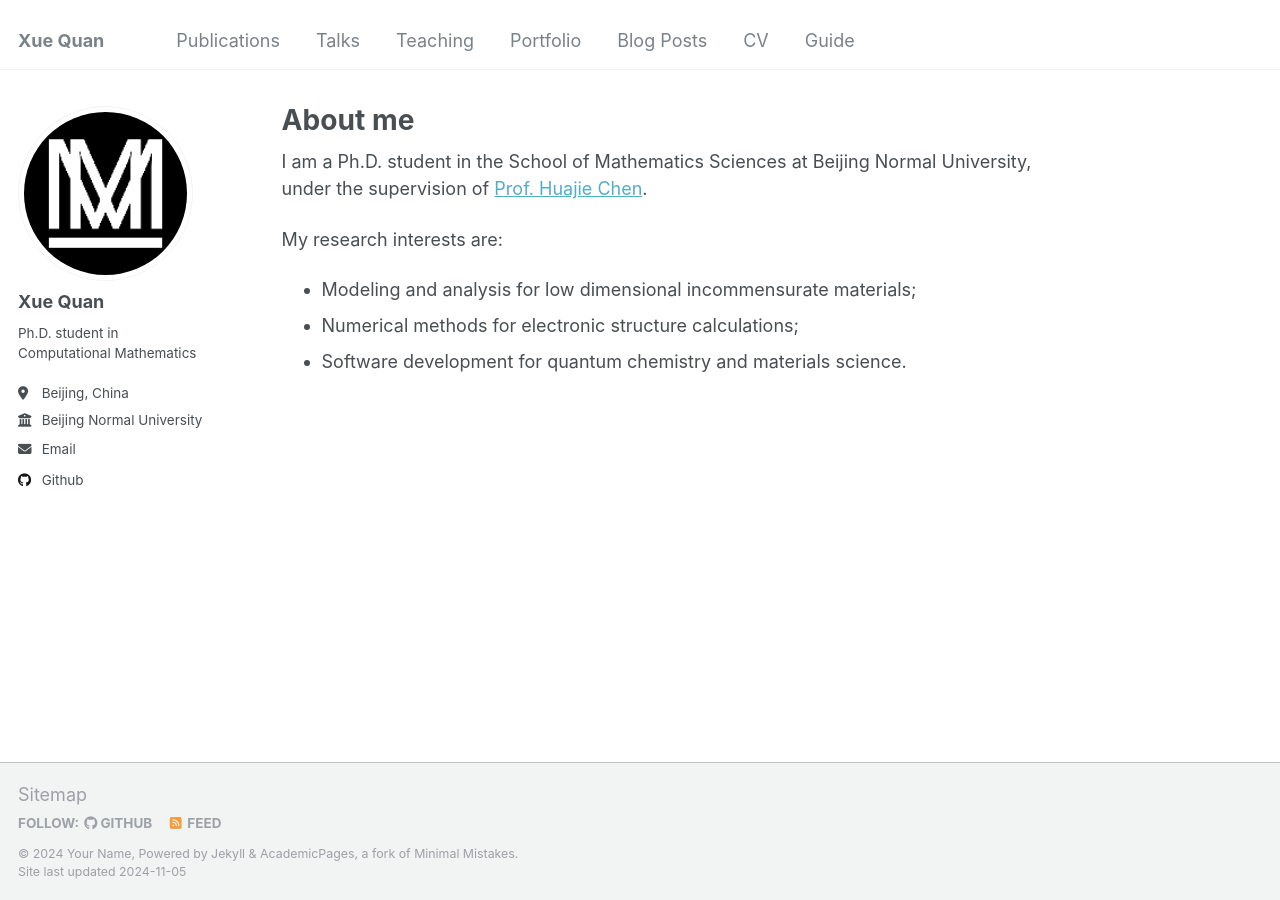
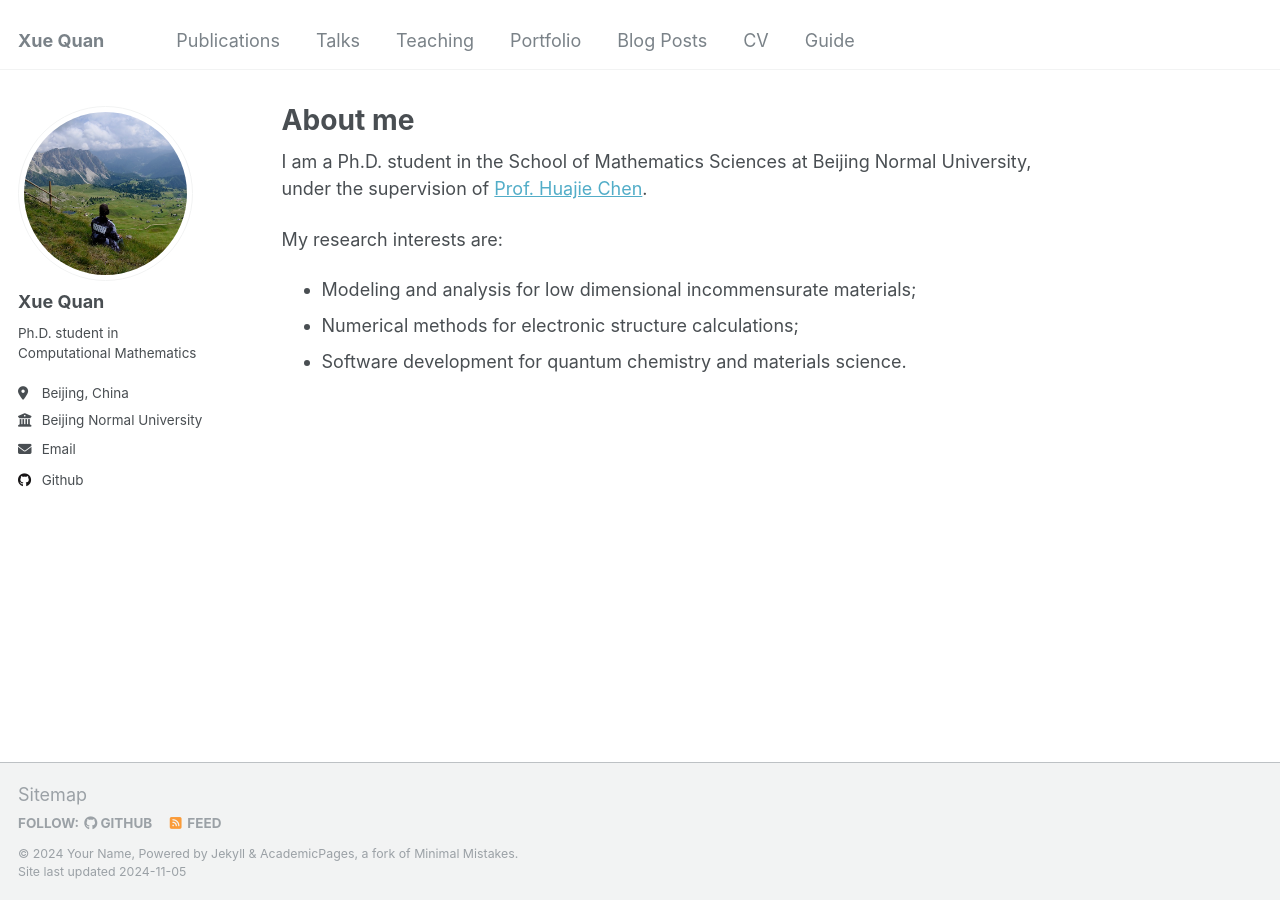
Before and after one commit to xuequan818/xuequan818.github.io, a Jekyll site: the page built from _pages/about.md, in a window 1280 px wide. Built offline with Jekyll 4.4.1, drawn with Linux system fonts in a browser that asks for light colours.

Commit message:
Update _config.yml

```diff
--- a/_config.yml
+++ b/_config.yml
@@ -21,7 +21,7 @@ repository               : "xuequan818/xuequan818.github.io"
 #               Additional customization can be done by editing /_includes/author-profile.html
 author:
   # Biographic information
-  avatar           : "mstile-144x144.png"
+  avatar           : "xq.png"
   name             : "Xue Quan"
   pronouns         : # example: "she/her"
   bio              : "Ph.D. student in Computational Mathematics"
```
